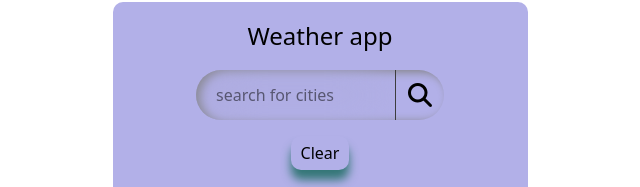
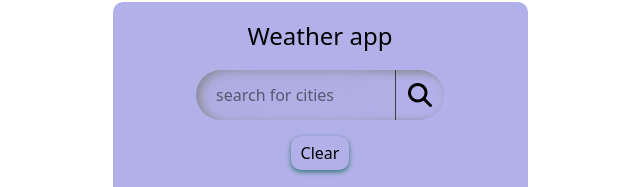
Before and after one commit to Vips43/weather-forcast, a plain HTML site: page index.html in a window 1280 px wide. Shown: the part 98-285 px from the top of the page, 320-960 px from the left. Drawn offline with nearby package versions, Linux system fonts and the light colour scheme.

Commit message:
Update style.css
// reset btn box shadow

```diff
--- a/style.css
+++ b/style.css
@@ -88,10 +88,11 @@ h1 {
   border-radius: 10px;
   border:none;
   background-color: transparent;
-  box-shadow: 0 10px 10px rgb(52, 119, 119);
+  box-shadow: 0 2px 5px rgb(52, 119, 119);
 }
 .resetBtn:hover,.resetBtn:active{
   transform: scale(.9);
+  box-shadow: 0 2px 5px rgb(52, 119, 119) inset;
 }
 .result{
   margin-top: 10px;
```
